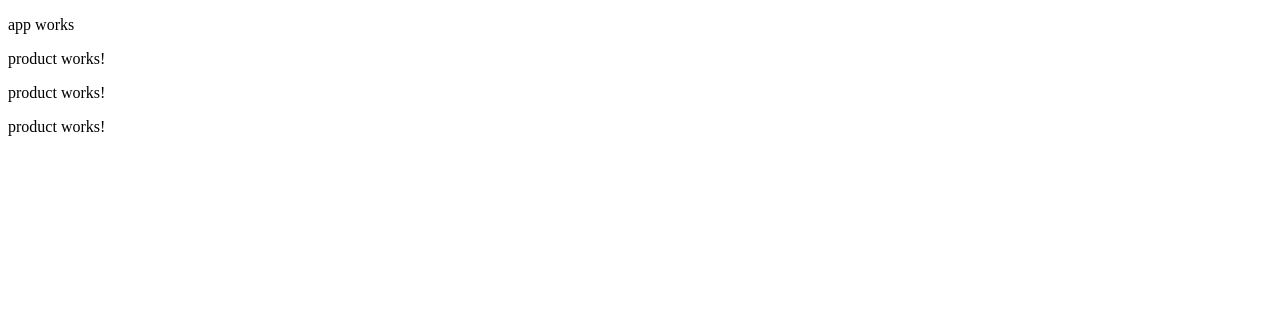
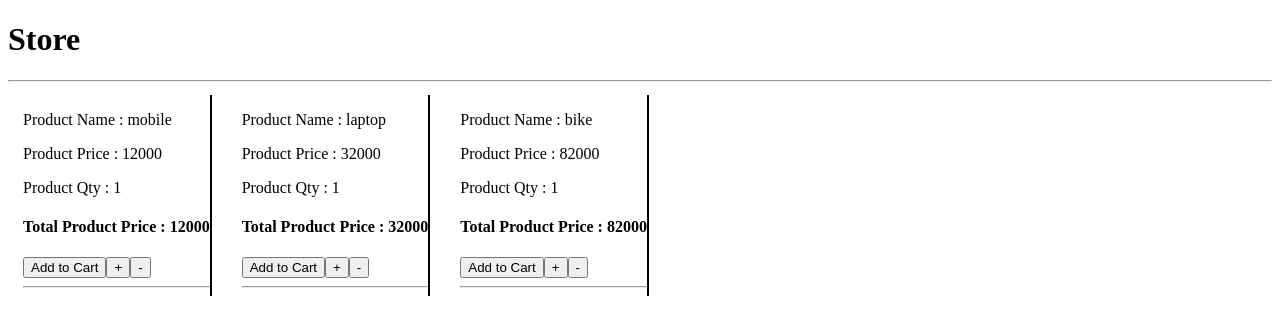
Before and after one commit to rohansolse/AngulerTrial, an Angular app: page / in a window 1280 px wide. Shown: the top 334 px of the page. Built offline with nearby package versions, Linux system fonts and the light colour scheme.

Commit message:
ngfor small project completed

```diff
--- a/src/app/app.component.html
+++ b/src/app/app.component.html
@@ -1,2 +1,14 @@
-<p>app works</p>
-<app-product *ngFor="let product of data">{{ product }}</app-product>
+<!-- <p>app works</p> -->
+<div class="main-heading">
+    <h1>Store</h1>
+    <div *ngFor="let cartProduct of cartBucket">
+        <p>Name : {{ cartProduct.name }}, Price : {{ cartProduct.price }}, Qty : {{ cartProduct.qty }}</p>
+    </div>
+    <strong *ngIf="totalCartPrize != 0">Total Cart Value : {{ totalCartPrize }}</strong>
+</div>
+<hr>
+<app-product
+    *ngFor="let product of data"
+    [productData]="product"
+    (updateCartEvt)="updateCart($event)">
+</app-product>
--- a/src/app/app.component.ts
+++ b/src/app/app.component.ts
@@ -11,7 +11,7 @@ export class AppComponent {
         {
             name : "mobile",
             price : 12000,
-            qty : 2
+            qty : 1
         },
         {
             name : "laptop",
@@ -24,4 +24,18 @@ export class AppComponent {
             qty : 1
         }
     ]
+    cartBucket: Product[] = []
+    totalCartPrize: number = 0
+
+    updateCart(payload){
+        console.log("payload : ",payload)
+        if(payload.addedToCart){
+            this.cartBucket.push(payload.product)
+            this.totalCartPrize = this.totalCartPrize + (payload.product.price * payload.product.qty)
+        }
+        else{
+            this.cartBucket = this.cartBucket.filter(item=>item !== payload.product)
+            this.totalCartPrize = this.totalCartPrize - (payload.product.price * payload.product.qty)
+        }
+    }
 }
--- a/src/app/product/product.component.css
+++ b/src/app/product/product.component.css
@@ -0,0 +1,5 @@
+.products{
+    display: inline-block;
+    margin: 5px 15px;
+    border-right: 2px solid black;
+}
--- a/src/app/product/product.component.html
+++ b/src/app/product/product.component.html
@@ -1 +1,10 @@
-<p>product works!</p>
+<!-- <p>product works!</p> -->
+<div class="products">
+    <p>Product Name : {{ productData.name }}</p>
+    <p>Product Price : {{ productData.price }}</p>
+    <p>Product Qty : {{ productData.qty }}</p>
+    <h4>Total Product Price : {{ productData.price * productData.qty }}</h4>
+    <button (click)="updateCart()">{{ isAddedToCart ? "Remove from " : "Add to "}}Cart</button>
+    <button (click)="incQty()">+</button><button (click)="decQty()">-</button>
+    <hr>
+</div>
--- a/src/app/product/product.component.ts
+++ b/src/app/product/product.component.ts
@@ -1,4 +1,5 @@
-import { Component, OnInit } from '@angular/core';
+import { Component, OnInit, Input, Output, EventEmitter } from '@angular/core';
+import { Product } from '../product'
 
 @Component({
     selector: 'app-product',
@@ -12,4 +13,25 @@ export class ProductComponent implements OnInit {
     ngOnInit() {
     }
 
+    @Input() productData: Product;
+    @Output() updateCartEvt = new EventEmitter<any>()
+    isAddedToCart: boolean = false
+    incQty() {
+        this.productData.qty += 1
     }
+
+    decQty() {
+        if (this.productData.qty > 1) {
+            this.productData.qty -= 1
+        }
+    }
+
+    updateCart(){
+        this.isAddedToCart = !this.isAddedToCart
+        this.updateCartEvt.emit({
+            addedToCart : this.isAddedToCart,
+            product : this.productData
+        })
+    }
+
+}
```
Lines whose indentation alone changed are shown as unchanged.
